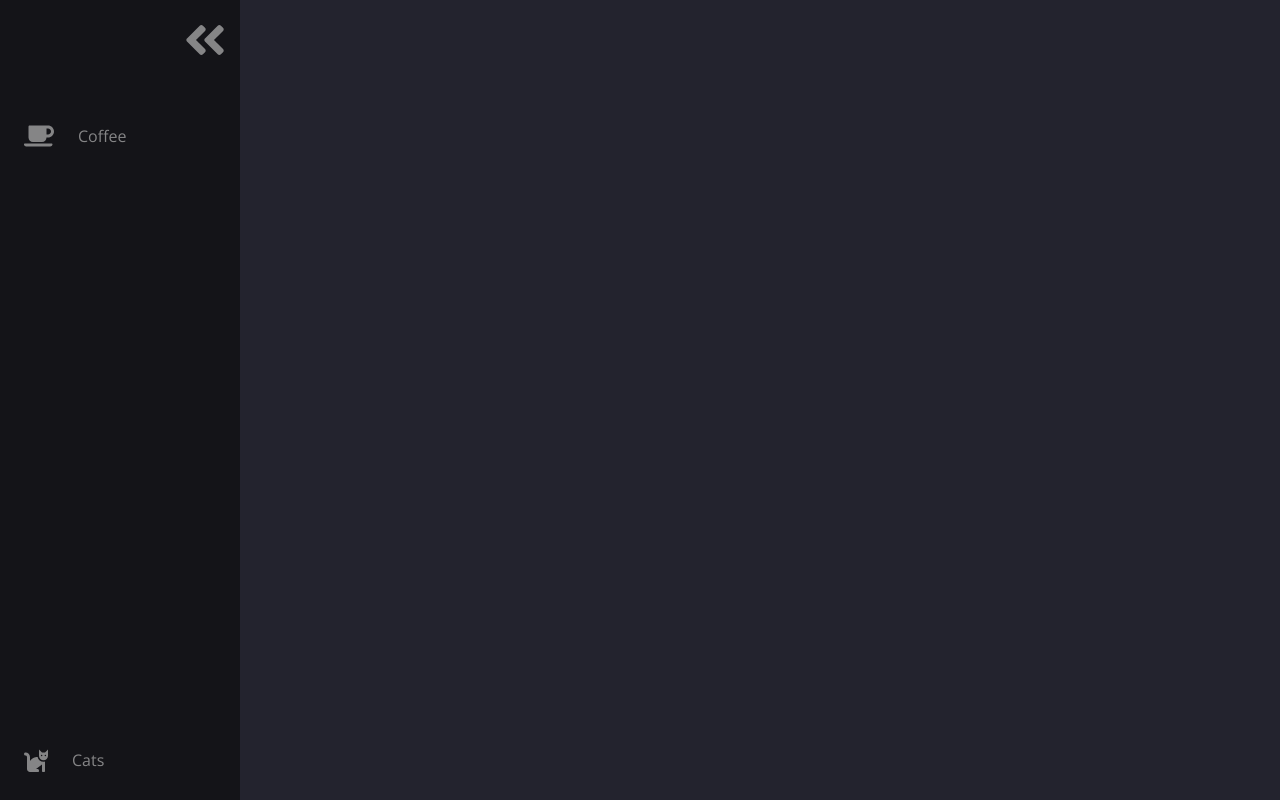
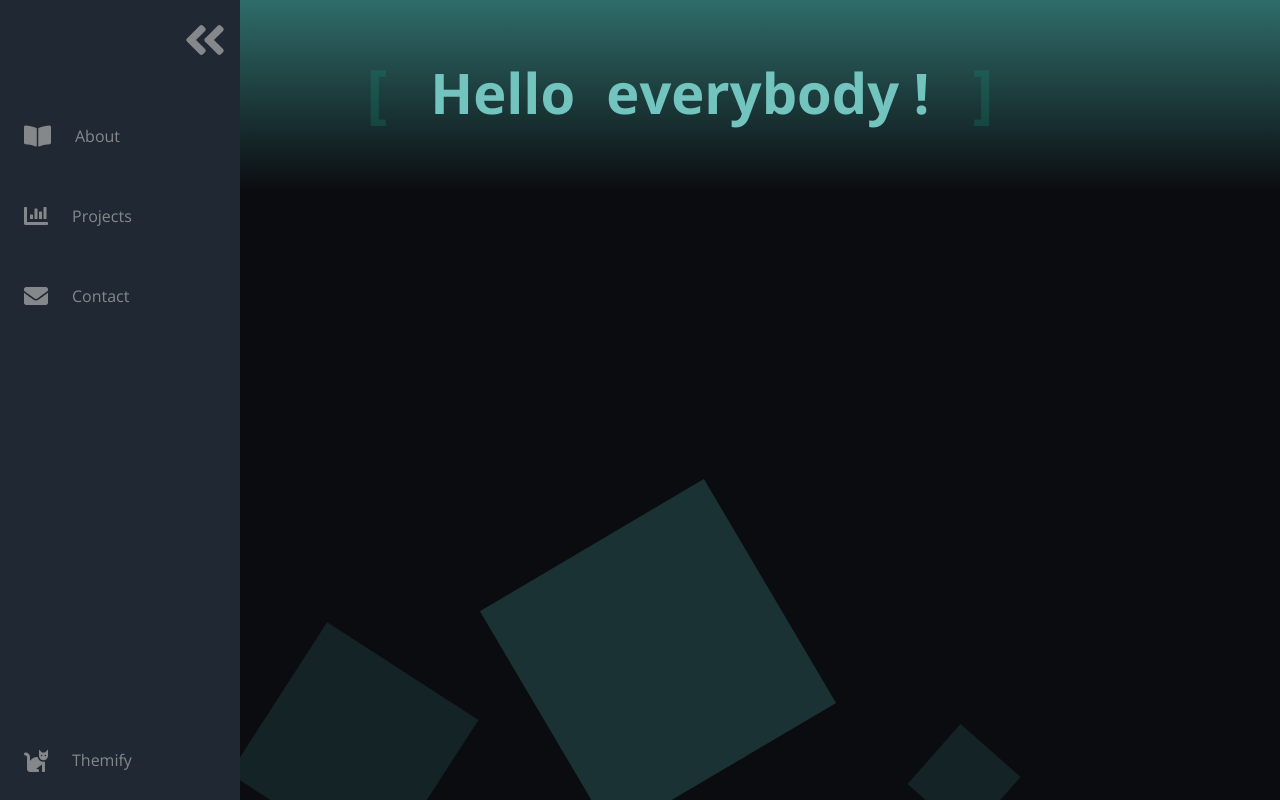
Before and after one commit to Jordangoulet13/Portfollio-2021, a React (Create React App) app: page / in a window 1280 px wide. Built offline with nearby package versions, Linux system fonts and the light colour scheme.

Commit message:
added background animation and greeting

```diff
--- a/src/App.js
+++ b/src/App.js
@@ -1,6 +1,6 @@
 import "./App.css";
 import React, { useState } from "react";
-import Header from "./components/Header.jsx";
+import Header from "./components/header/Header.jsx";
 import Home from "./pages/Home";
 import { createGlobalStyle, ThemeProvider } from "styled-components";
 import DarkTheme from "./themes/dark";
@@ -36,7 +36,7 @@ const App = () => {
     >
       <GlobalStyle />
 
-      <Header theme={theme} />
+      <Header />
       <Home />
     </ThemeProvider>
   );
@@ -50,6 +50,7 @@ body{
   color:${(p) => p.theme.textPrimaryColor};
   font-family: "Open Sans";
   font-size: 62.5%;
+  box-sizing: border-box;
 }
 
 
--- /dev/null
+++ b/src/components/common/FloatingSquares.jsx
@@ -0,0 +1,123 @@
+import React from "react";
+import styled, { keyframes } from "styled-components";
+
+const FloatingSquares = () => {
+  return (
+    <Wrapper>
+      <BubblesList>
+        <Bubbles></Bubbles>
+        <Bubbles></Bubbles>
+        <Bubbles></Bubbles>
+        <Bubbles></Bubbles>
+        <Bubbles></Bubbles>
+        <Bubbles></Bubbles>
+        <Bubbles></Bubbles>
+        <Bubbles></Bubbles>
+        <Bubbles></Bubbles>
+        <Bubbles></Bubbles>
+      </BubblesList>
+    </Wrapper>
+  );
+};
+
+const square = keyframes`
+   0% {
+            transform: translateY(0);
+  }
+  100% {
+            transform: translateY(-70rem) rotate(600deg);
+  }`;
+
+const Wrapper = styled.div`
+  background: ${(p) => p.theme.backgroundPrimaryColor};
+  position: absolute;
+  height: 100vh;
+  width: 100vw;
+  overflow: hidden;
+  z-index: -999;
+`;
+
+const BubblesList = styled.ul`
+  position: absolute;
+  top: 0;
+  left: 0;
+  width: 100%;
+  height: 100vh;
+  z-index: -10;
+`;
+
+const Bubbles = styled.li`
+  position: absolute;
+  list-style: none;
+  display: block;
+  width: 5rem;
+  height: 5rem;
+  opacity: 0.15;
+  background-color: ${(p) => p.theme.textSecondaryColor};
+  bottom: -16rem;
+  animation: ${square} 25s infinite linear;
+
+  &:nth-child(1) {
+    left: 10%;
+  }
+  &:nth-child(2) {
+    left: 20%;
+    width: 180px;
+    height: 180px;
+    animation-delay: 2s;
+    animation-duration: 17s;
+  }
+  &:nth-child(3) {
+    left: 25%;
+    animation-delay: 4s;
+  }
+  &:nth-child(4) {
+    left: 40%;
+    width: 260px;
+    height: 260px;
+    animation-duration: 22s;
+    opacity: 0.25;
+    background-color: ${(p) => p.theme.textSecondaryColor};
+  }
+  &:nth-child(5) {
+    left: 70%;
+  }
+  &:nth-child(6) {
+    left: 80%;
+    width: 120px;
+    height: 120px;
+    animation-delay: 3s;
+    opacity: 0.2;
+    background-color: ${(p) => p.theme.textSecondaryColor};
+  }
+  &:nth-child(7) {
+    left: 32%;
+    width: 160px;
+    height: 160px;
+    animation-delay: 7s;
+  }
+  &:nth-child(8) {
+    left: 55%;
+    width: 20px;
+    height: 20px;
+    animation-delay: 15s;
+    animation-duration: 40s;
+  }
+  &:nth-child(9) {
+    left: 25%;
+    width: 10px;
+    height: 10px;
+    animation-delay: 2s;
+    animation-duration: 40s;
+    opacity: 0.3;
+    background-color: ${(p) => p.theme.textSecondaryColor};
+  }
+  &:nth-child(10) {
+    left: 90%;
+    width: 160px;
+    height: 160px;
+    animation-delay: 11s;
+  }
+`;
+
+export default FloatingSquares;
--- a/src/components/Header.jsx
+++ b/src/components/header/Header.jsx
@@ -2,9 +2,11 @@ import styled, { css, keyframes, ThemeContext } from "styled-components";
 import React, { useContext, useState } from "react";
 import { FontAwesomeIcon } from "@fortawesome/react-fontawesome";
 import {
-  faCoffee,
   faAngleDoubleRight,
   faCat,
+  faBookOpen,
+  faChartBar,
+  faEnvelope,
 } from "@fortawesome/free-solid-svg-icons";
 
 const Header = () => {
@@ -38,14 +40,26 @@ const Header = () => {
         </NavItem>
         <NavItem>
           <NavLink href="#">
-            <FontAwesomeIcon icon={faCoffee} />
-            <span className="link-text">Coffee</span>
+            <FontAwesomeIcon icon={faBookOpen} />
+            <span className="link-text">About</span>
+          </NavLink>
+        </NavItem>
+        <NavItem>
+          <NavLink href="#">
+            <FontAwesomeIcon icon={faChartBar} />
+            <span className="link-text">Projects</span>
+          </NavLink>
+        </NavItem>
+        <NavItem>
+          <NavLink href="#">
+            <FontAwesomeIcon icon={faEnvelope} />
+            <span className="link-text">Contact</span>
           </NavLink>
         </NavItem>
         <NavItem onClick={handleThemeChange}>
           <NavLink href="#">
             <FontAwesomeIcon icon={faCat} />
-            <span className="link-text">Cats</span>
+            <span className="link-text">Themify</span>
           </NavLink>
         </NavItem>
       </ul>
--- /dev/null
+++ b/src/components/hero/Greeting.jsx
@@ -0,0 +1,90 @@
+import React from "react";
+import styled, { keyframes } from "styled-components";
+
+const GreetingText = () => {
+  return (
+    <Greeting>
+      <GreetingContainer>
+        <p>Hello</p>
+        <GreetingList>
+          <li>world !</li>
+          <li>boss ?</li>
+          <li>users !</li>
+          <li>everybody !</li>
+        </GreetingList>
+      </GreetingContainer>
+    </Greeting>
+  );
+};
+
+const ChangeOpacity = keyframes`
+{
+    0%, 100% {opacity:0;}
+    50% {opacity:1;}
+  }`;
+
+const ChangeLocation = keyframes`
+
+  0%, 12.66%, 100% {transform:translate3d(0,0,0);}
+    16.66%, 29.32% {transform:translate3d(0,-25%,0);}
+    33.32%,45.98% {transform:translate3d(0,-50%,0);}
+    49.98%,62.64% {transform:translate3d(0,-75%,0);}
+    66.64%,79.3% {transform:translate3d(0,-50%,0);}
+    83.3%,95.96% {transform:translate3d(0,-25%,0);}`;
+
+const Greeting = styled.div`
+  position: absolute;
+  overflow: hidden;
+  font-size: 3.5rem;
+  line-height: 4rem;
+  color: ${(p) => p.theme.textPrimaryColor};
+`;
+
+const GreetingContainer = styled.div`
+  font-weight: 600;
+  overflow: hidden;
+  height: 4.5rem;
+  padding: 0 4rem;
+
+  &:before {
+    content: "[";
+    left: 0;
+  }
+
+  &:after {
+    content: "]";
+    position: absolute;
+    right: 0;
+  }
+
+  &:after,
+  &:before {
+    position: absolute;
+    top: 0;
+
+    color: #16a085;
+    font-size: 4rem;
+    line-height: 4rem;
+    animation: ${ChangeOpacity} 2s infinite;
+  }
+  p {
+    display: inline;
+    float: left;
+    margin: 0;
+  }
+`;
+
+const GreetingList = styled.ul`
+  margin-top: 0;
+  padding-left: 11rem;
+  text-align: left;
+  list-style: none;
+  animation: ${ChangeLocation} 10s infinite;
+
+  li {
+    line-height: 4rem;
+    margin: 0;
+  }
+`;
+
+export default GreetingText;
--- /dev/null
+++ b/src/components/hero/Hero.jsx
@@ -0,0 +1,28 @@
+import React from "react";
+import styled, { keyframes } from "styled-components";
+import heroImg from "../../assets/hero-image.jpg";
+import GreetingText from "./Greeting";
+
+const Hero = () => {
+  return (
+    <Container>
+      <GreetingText />
+    </Container>
+  );
+};
+
+const Container = styled.div`
+  height: 12rem;
+  width: 100%;
+  display: flex;
+  justify-content: center;
+  align-items: center;
+  position: relative;
+  background: linear-gradient(
+    to top,
+    ${(p) => p.theme.backgroundPrimaryColor}00,
+    ${(p) => p.theme.backgroundTertiaryColor}FF
+  );
+`;
+
+export default Hero;
--- a/src/pages/Home.jsx
+++ b/src/pages/Home.jsx
@@ -1,13 +1,25 @@
 import React from "react";
 import styled from "styled-components";
+import FloatingSquares from "../components/common/FloatingSquares";
+import Hero from "../components/hero/Hero";
 
 const Home = () => {
-  return <Container>Home</Container>;
+  return (
+    <>
+      <FloatingSquares />
+      <Container>
+        <Hero />
+      </Container>
+    </>
+  );
 };
 
 export default Home;
 
 const Container = styled.main`
   margin-left: 5rem;
-  padding: 1rem;
+  overflow: auto;
+  display: flex;
+
+  justify-content: center;
 `;
--- a/src/themes/dark.js
+++ b/src/themes/dark.js
@@ -1,9 +1,10 @@
 const theme = {
   id: "dark",
-  backgroundPrimaryColor: "#23232e",
-  backgroundSecondaryColor: "#141418",
-  textPrimaryColor: "#b6b6b6",
-  textSecondaryColor: "#ececec",
+  backgroundPrimaryColor: "#0B0C10",
+  backgroundSecondaryColor: "#1F2833",
+  backgroundTertiaryColor: "#2F6D6A",
+  textPrimaryColor: "#73C3BF",
+  textSecondaryColor: "#45A29E",
 };
 
 export default theme;
--- a/src/themes/light.js
+++ b/src/themes/light.js
@@ -1,7 +1,8 @@
 const theme = {
   id: "light",
   backgroundPrimaryColor: "#ffffff",
-  backgroundSecondaryColor: "lightgray",
+  backgroundSecondaryColor: "#D3D3D3",
+  backgroundTertiaryColor: "#C6C6C6",
   textPrimaryColor: "#1f1f1f",
   textSecondaryColor: "#000000",
 };
--- a/src/themes/solar.js
+++ b/src/themes/solar.js
@@ -2,6 +2,7 @@ const theme = {
   id: "solar",
   backgroundPrimaryColor: "#fdf6e3",
   backgroundSecondaryColor: " #f5e5b8",
+  backgroundTertiaryColor: "#EDD182",
   textPrimaryColor: "#576e75",
   textSecondaryColor: "#35535c",
 };
```
Also changed, not shown: src/assets/hero-image.jpg (added), src/components/ProjectsCard.jsx (added).
